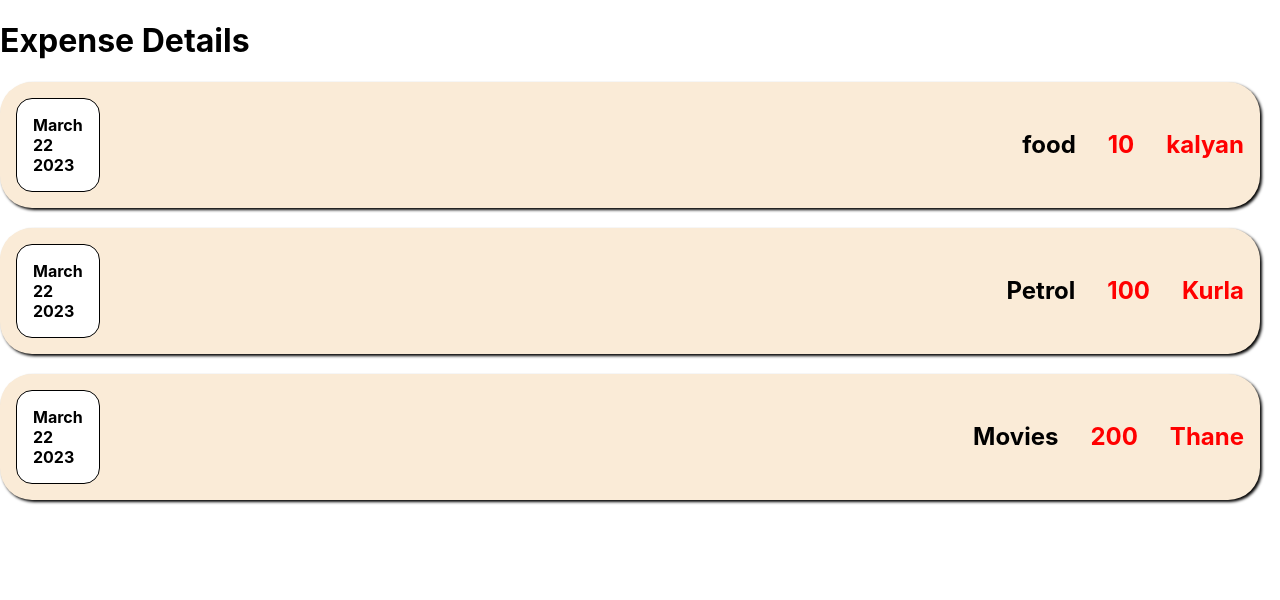
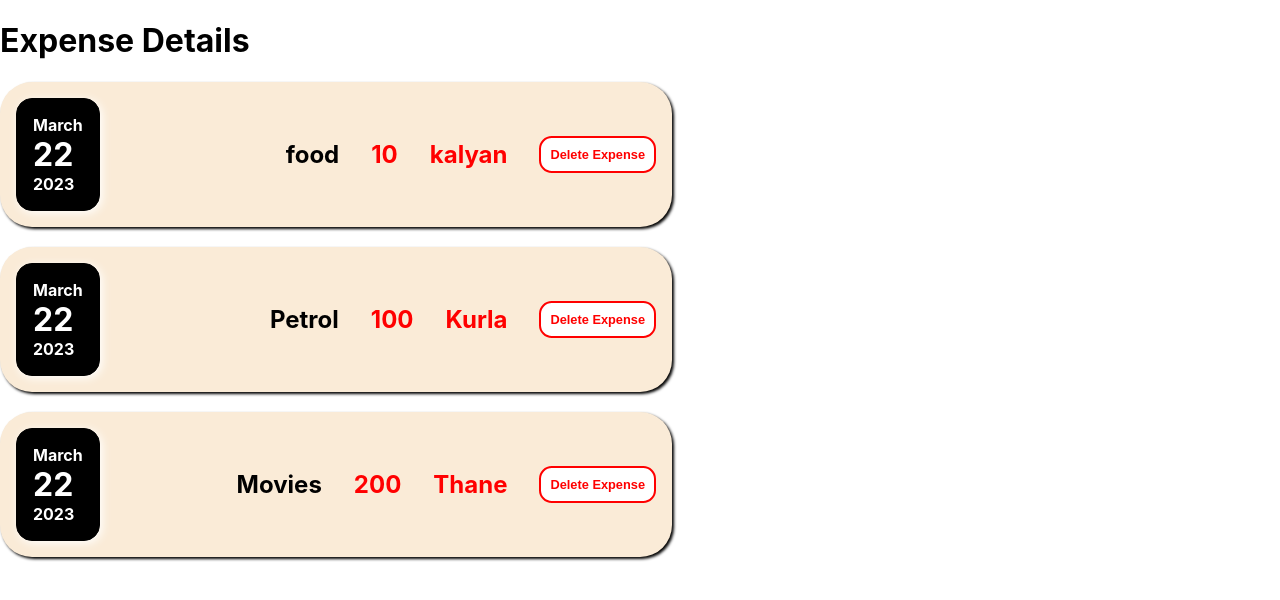
Before and after one commit to sumit6767/Expense-tracker, a React (Create React App) app: page / in a window 1280 px wide. Shown: the top 600 px of the page. Built offline with nearby package versions, Linux system fonts and the light colour scheme.

Commit message:
add onClick event handler with delete expense which delete expense

```diff
--- a/package.json
+++ b/package.json
@@ -8,6 +8,7 @@
     "@testing-library/user-event": "^13.5.0",
     "react": "^18.2.0",
     "react-dom": "^18.2.0",
+    "react-router-dom": "^6.9.0",
     "react-scripts": "5.0.1",
     "web-vitals": "^2.1.4"
   },
--- a/src/App.js
+++ b/src/App.js
@@ -2,21 +2,33 @@ import logo from './logo.svg';
 import './App.css';
 import ReactDOM from 'react-dom/client'
 import ExpenseItem from './components/expenses/ExpenseItem'
+import React,{useRef,useEffect, useState} from 'react'
 
 function App(props){
-
+  const ref = useRef(null);
   const expenses = [{date  : new Date(), expenseDetail : "food" ,amount : "10" ,LocationOfExpenditure : "kalyan"},
   {date  : new Date(), expenseDetail : "Petrol" ,amount : "100" ,LocationOfExpenditure : "Kurla"},
   {date  : new Date(), expenseDetail : "Movies" ,amount : "200" ,LocationOfExpenditure : "Thane"}]
+
+  const [value,setValue] = useState("sumit ..");
+
   return(
     <div>
       <h1>Expense Details</h1>
       {
-      expenses.map(expense=>{
-        return <ExpenseItem date = {expense.date} expenseDetail = {expense.expenseDetail} amount = {expense.amount} LocationOfExpenditure = {expense.LocationOfExpenditure}></ExpenseItem>
+      expenses.map((expense,nkey)=>{
+        return <ExpenseItem key = {nkey} id={nkey} date = {expense.date} expenseDetail = {expense.expenseDetail} amount = {expense.amount} LocationOfExpenditure = {expense.LocationOfExpenditure}></ExpenseItem>
       })
       }
     </div>
   )
 }
+
+
+
+function Call(){
+  return(
+    <h1>Hi</h1>
+  )
+}
 export default App;
--- a/src/components/expenses/ExpenseDate.js
+++ b/src/components/expenses/ExpenseDate.js
@@ -6,7 +6,7 @@ export default function ExpenseDate(props){
     return(
         <div className="expenseDate">
             <div>{month}</div>
-            <div>{day}</div>
+            <div className="day">{day}</div>
             <div>{year}</div>
         </div>
     )
--- a/src/components/expenses/ExpenseDetails.js
+++ b/src/components/expenses/ExpenseDetails.js
@@ -1,12 +1,17 @@
 import './expense.css';
 
 function ExpenseDetails(props){
+
+    function deleteHandler(e){
+        e.target.parentElement.parentElement.parentElement.remove();
+    }
 
     return(<div className="expense">
     <h2>{props.expenseDetail}</h2>
     <span className="amount">{props.amount}</span>
     <span className="amount">{props.LocationOfExpenditure}</span>
-</div>)
+    <span><button className='btn' onClick={deleteHandler}>Delete Expense</button></span>
+    </div>)
 }
 
 export default ExpenseDetails;
--- a/src/components/expenses/expense.css
+++ b/src/components/expenses/expense.css
@@ -7,6 +7,23 @@
     box-shadow: 2px 2px 3px black;
     align-items: center;
     margin-right:10rem;
+    width:50%;
+}
+.btn{
+    transition: all 0.4s ease-in-out;
+    padding: 0.7vw;
+    outline: none;
+    border:2px solid red;
+    border-radius: 1vw;
+    color: red;
+    font-weight: bolder;
+    background-color: white;
+    font-size: 1vw;
+    cursor: pointer;
+}
+.btn:hover{
+    background-color: red;
+    color:white
 }
 .expense{
     display: flex;
@@ -23,7 +40,12 @@
 .expenseDate{
     border:1px solid black;
     padding: 1rem;
-    background-color: white;
     font-weight: bolder;
-    border-radius:1rem
+    border-radius:1rem;
+    background: black;
+    color: white;
+    box-shadow: 2px 2px 10px white;
 }
+.day{
+    font-size:2rem
+}
--- a/src/index.js
+++ b/src/index.js
@@ -7,7 +7,7 @@ import reportWebVitals from './reportWebVitals';
 const root = ReactDOM.createRoot(document.getElementById('root'));
 root.render(
   <React.StrictMode>
-    <App />
+      <App />
   </React.StrictMode>
 );
 
```
Also changed, not shown: 1 other file (tests, documents, lock files or other folders).
